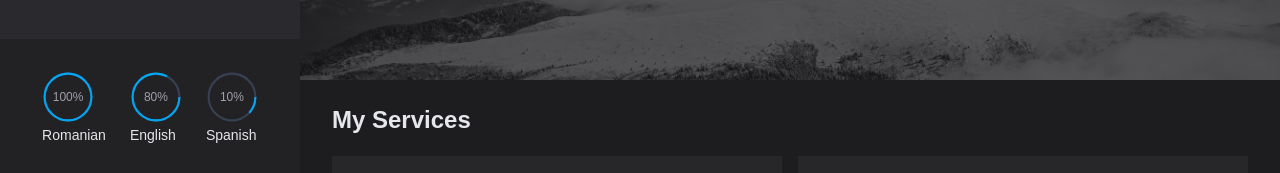
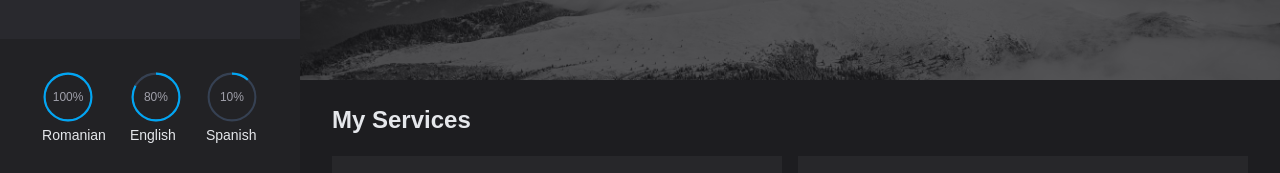
Before and after one commit to cosminsc/my-portfolio, a Vue app: page / in a window 1280 px wide. Shown: the part 304-477 px from the top of the page. Built offline with nearby package versions, Linux system fonts and the light colour scheme; some icons are missing; a web font is replaced by a local one.

Commit message:
rotate language circles

```diff
--- a/src/components/Languages.vue
+++ b/src/components/Languages.vue
@@ -22,6 +22,7 @@
                   cy="50"
                   stroke-dasharray="283"
                   stroke-dashoffset="0"
+                  transform="rotate(-90 50 50)"
                />
             </svg>
             <span class="absolute text-xs text-zinc-400">100%</span>
@@ -50,6 +51,7 @@
                   cy="50"
                   stroke-dasharray="283"
                   stroke-dashoffset="50"
+                  transform="rotate(-90 50 50)"
                />
             </svg>
             <span class="absolute text-xs text-zinc-400">80%</span>
@@ -78,6 +80,7 @@
                   cy="50"
                   stroke-dasharray="283"
                   stroke-dashoffset="250"
+                  transform="rotate(-90 50 50)"
                />
             </svg>
             <span class="absolute text-xs text-zinc-400">10%</span>
```
